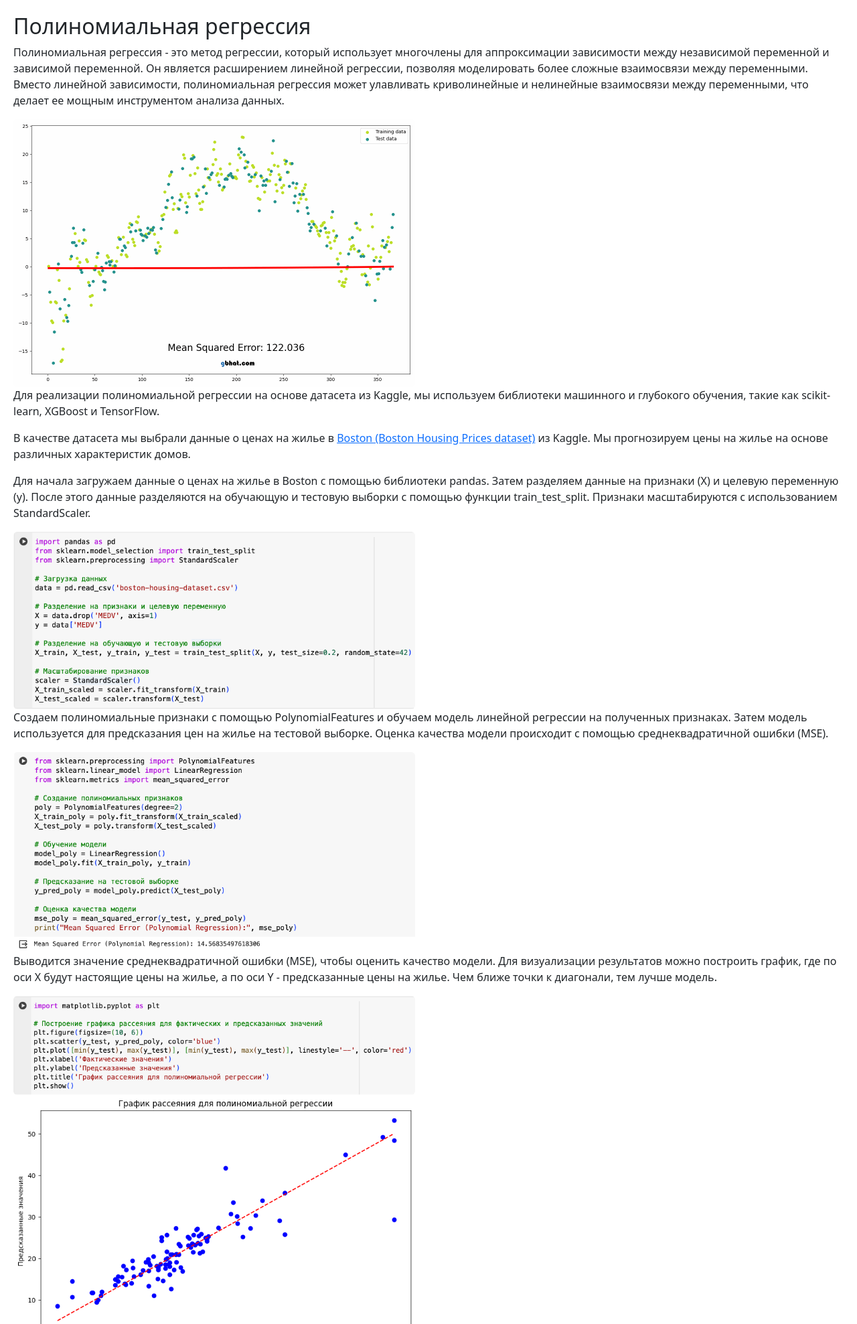
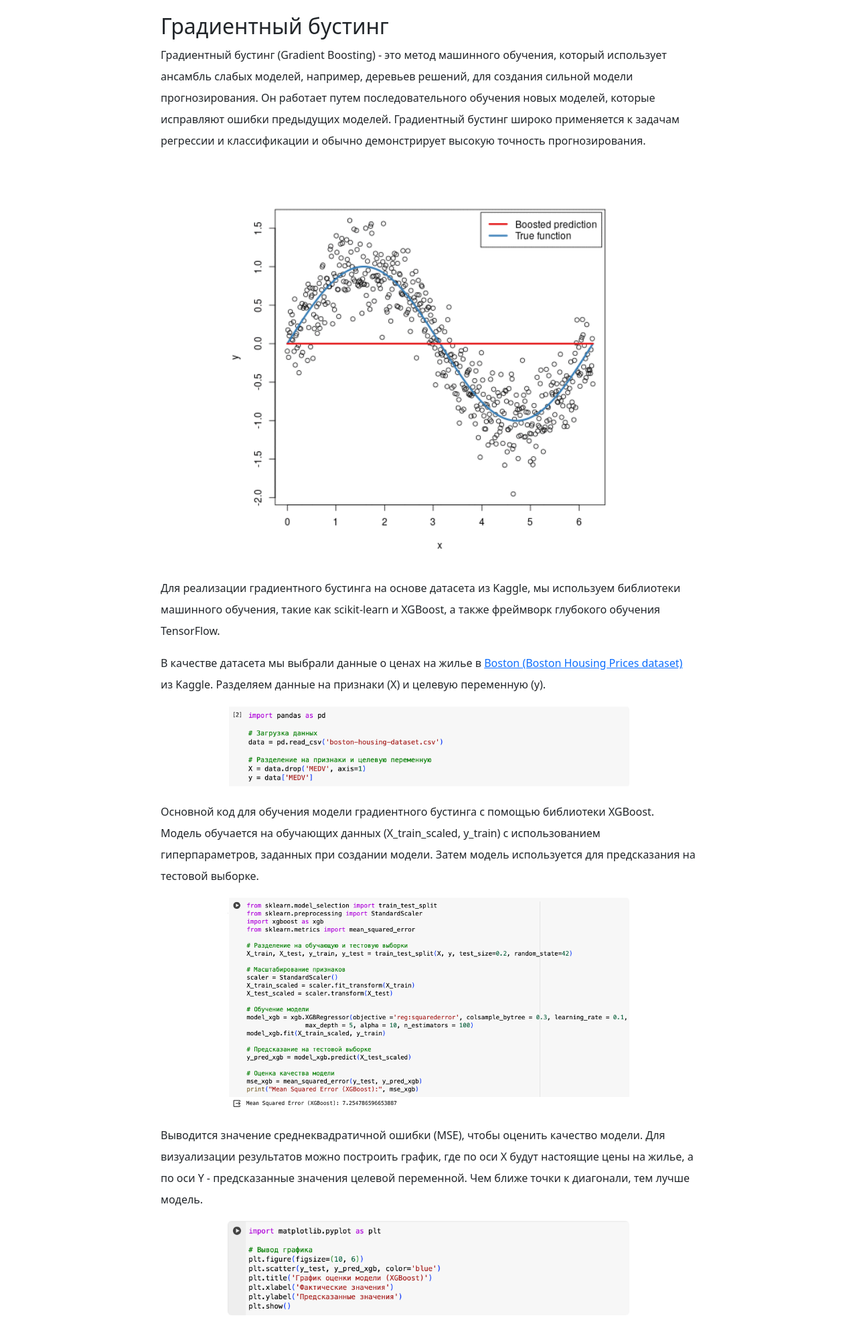
Before and after one commit to Beloglazovaaa/GeekGenius-blog-Django, a Django app: page /gradient-boosting/ in a window 1280 px wide. Shown: the part 56-2033 px from the top of the page at 67% size. Run offline with Django 3.2, Linux system fonts and the light colour scheme; some libraries are stand-ins or nearby versions.

Commit message:
add ml tasks

```diff
--- a/myblog/templates/myblog/block/navbar.html
+++ b/myblog/templates/myblog/block/navbar.html
@@ -23,7 +23,7 @@
             <ul class="dropdown-menu" aria-labelledby="navbarDropdownBlog">
               <li><a class="dropdown-item" href="{% url 'polynomial_regression' %}">Полиномиальная регрессия</a></li>
               <li><a class="dropdown-item" href="{% url 'gradient_boosting' %}">Градиентный бустинг</a></li>
-              <li><a class="dropdown-item" href="{% url 'polynomial_regression' %}">Рекурсивная нейронная сеть</a></li>
+              <li><a class="dropdown-item" href="{% url 'recurrent_neural_network' %}">Рекурсивная нейронная сеть</a></li>
             </ul>
           </li>
         </ul>
--- a/myblog/templates/myblog/gradient_boosting.html
+++ b/myblog/templates/myblog/gradient_boosting.html
@@ -5,51 +5,70 @@
 {% block content %}
   <style>
     .content-container {
-      margin: 20px; /* Отступы со всех сторон */
+      margin: 20px auto; /* Отступы со всех сторон и автоматическое выравнивание по центру */
+      line-height: 2; /* Здесь 1.5 - это множитель текущего размера шрифта */
+      max-width: 800px; /* Максимальная ширина контейнера */
+    }
+
+    .img-container {
+      display: flex;
+      justify-content: center; /* Выравнивание по горизонтали */
+      align-items: center; /* Выравнивание по вертикали */
+      margin-bottom: 20px; /* Дополнительный отступ снизу */
+    }
+
+    .img-container img {
+      max-width: 100%; /* Максимальная ширина изображения */
+      max-height: 100%; /* Максимальная высота изображения */
     }
   </style>
 
   <div class="content-container">
-    <h2>Полиномиальная регрессия</h2>
+    <h2>Градиентный бустинг</h2>
 
     <p>
-    Полиномиальная регрессия - это метод регрессии, который использует многочлены для аппроксимации зависимости между независимой переменной и зависимой переменной. Он является расширением линейной регрессии, позволяя моделировать более сложные взаимосвязи между переменными. Вместо линейной зависимости, полиномиальная регрессия может улавливать криволинейные и нелинейные взаимосвязи между переменными, что делает ее мощным инструментом анализа данных.
+    Градиентный бустинг (Gradient Boosting) - это метод машинного обучения, который использует ансамбль слабых моделей, например, деревьев решений, для создания сильной модели прогнозирования. Он работает путем последовательного обучения новых моделей, которые исправляют ошибки предыдущих моделей. Градиентный бустинг широко применяется к задачам регрессии и классификации и обычно демонстрирует высокую точность прогнозирования.
     </p>
 
-      <img class="img-fluid rounded " src="/media/pol_reg_gif.webp" alt="" width="600" height="400">
+    <div class="img-container">
+      <img class="img-fluid rounded" src="/media/1_boost_gif.webp" alt="" width="600" height="400">
+    </div>
 
     <p>
-      Для реализации полиномиальной регрессии на основе датасета из Kaggle, мы используем библиотеки машинного и глубокого обучения, такие как scikit-learn, XGBoost и TensorFlow.
+    Для реализации градиентного бустинга на основе датасета из Kaggle, мы используем библиотеки машинного обучения, такие как scikit-learn и XGBoost, а также фреймворк глубокого обучения TensorFlow.
     </p>
 
     <p>
-      В качестве датасета мы выбрали данные о ценах на жилье в <a href="https://www.kaggle.com/datasets/simpleparadox/bostonhousingdataset?resource=download">Boston (Boston Housing Prices dataset)</a> из Kaggle. Мы прогнозируем цены на жилье на основе различных характеристик домов.
+    В качестве датасета мы выбрали данные о ценах на жилье в <a href="https://www.kaggle.com/datasets/simpleparadox/bostonhousingdataset?resource=download">Boston (Boston Housing Prices dataset)</a> из Kaggle. Разделяем данные на признаки (X) и целевую переменную (y).
     </p>
 
+    <div class="img-container">
+      <img class="img-fluid rounded" src="/media/2_boost.png" alt="" width="600" height="400">
+    </div>
+
     <p>
-      Для начала загружаем данные о ценах на жилье в Boston с помощью библиотеки pandas. Затем разделяем данные на признаки (X) и целевую переменную (y). После этого данные разделяются на обучающую и тестовую выборки с помощью функции train_test_split. Признаки масштабируются с использованием StandardScaler.
+    Основной код для обучения модели градиентного бустинга с помощью библиотеки XGBoost. Модель обучается на обучающих данных (X_train_scaled, y_train) с использованием гиперпараметров, заданных при создании модели. Затем модель используется для предсказания на тестовой выборке.
     </p>
 
-    <img class="img-fluid rounded " src="/media/1_pol.png" alt="" width="600" height="400">
+    <div class="img-container">
+      <img class="img-fluid rounded" src="/media/3_boost.png" alt="" width="600" height="400">
+    </div>
+
     <p>
-      Создаем полиномиальные признаки с помощью PolynomialFeatures и обучаем модель линейной регрессии на полученных признаках. Затем модель используется для предсказания цен на жилье на тестовой выборке. Оценка качества модели происходит с помощью среднеквадратичной ошибки (MSE).
+    Выводится значение среднеквадратичной ошибки (MSE), чтобы оценить качество модели. Для визуализации результатов можно построить график, где по оси X будут настоящие цены на жилье, а по оси Y - предсказанные значения целевой переменной. Чем ближе точки к диагонали, тем лучше модель.
     </p>
 
-    <img class="img-fluid rounded " src="/media/2_pol.png" alt="" width="600" height="400">
+    <div class="img-container">
+      <img class="img-fluid rounded " src="/media/4_boost.png" alt="" width="600" height="400">
+    </div>
+    <p>
+
+    <div class="img-container">
+      <img class="img-fluid rounded" src="/media/5_boost.png" alt="" width="600" height="400">
+    </div>
 
     <p>
-      Выводится значение среднеквадратичной ошибки (MSE), чтобы оценить качество модели. Для визуализации результатов можно построить график, где по оси X будут настоящие цены на жилье, а по оси Y - предсказанные цены на жилье. Чем ближе точки к диагонали, тем лучше модель.
-    </p>
-
-    <img class="img-fluid rounded " src="/media/3_pol.png" alt="" width="600" height="400">
-
-    <p>
-
-    <img class="img-fluid rounded" src="/media/4_pol.png" alt="" width="600" height="400">
-
-    <p>
-
-      Таким образом, полиномиальная регрессия успешно применяется для прогнозирования цен на жилье в Boston на основе различных характеристик домов. Этот метод может быть полезен для рынка недвижимости и других областей, где нелинейные зависимости могут играть важную роль.
+    Вывод: Градиентный бустинг с использованием библиотеки XGBoost позволяет создать модель с высокой точностью прогнозирования. Оценка качества модели показала низкое значение среднеквадратичной ошибки, что указывает на хорошее качество предсказаний. График настоящих и предсказанных значений также демонстрирует, что модель достаточно точно предсказывает целевую переменную, что подтверждает ее эффективность в данной задаче.
     </p>
   </div>
 {% endblock %}
--- a/myblog/urls.py
+++ b/myblog/urls.py
@@ -1,6 +1,6 @@
 # myblog/urls.py
 from django.urls import path
-from .views import MainView, PostDetailView, SignUpView, SignInView, polynomial_regression_page, gradient_boosting_page  # Импортируйте представление polynomial_regression_page
+from .views import MainView, PostDetailView, SignUpView, SignInView, polynomial_regression_page, gradient_boosting_page, recurrent_neural_network_page  # Импортируйте представление polynomial_regression_page
 from django.contrib.auth.views import LogoutView
 from django.conf import settings
 
@@ -12,4 +12,5 @@ urlpatterns = [
     path('logout/', LogoutView.as_view(), name='logout'),
     path('polynomial-regression/', polynomial_regression_page, name='polynomial_regression'),
     path('gradient-boosting/', gradient_boosting_page, name='gradient_boosting'),
+    path('recurrent_neural_network/', recurrent_neural_network_page, name='recurrent_neural_network'),
 ]
--- a/myblog/views.py
+++ b/myblog/views.py
@@ -13,6 +13,9 @@ def polynomial_regression_page(request):
 
 def gradient_boosting_page(request):
     return render(request, 'myblog/gradient_boosting.html')
+
+def recurrent_neural_network_page(request):
+    return render(request, 'myblog/recurrent_neural_network.html')
 
 class MainView(View):
     def get(self, request, *args, **kwargs):
```
Also changed, not shown: myblog/templates/myblog/polynomial_regression.html (+29 -13 lines), myblog/templates/myblog/recurrent_neural_network.html (added, +87 -0 lines), db.sqlite3, media/1_boost_gif.webp (added), media/1_neu_gif.webp (added), media/2_boost.png (added), media/2_neu.png (added), media/3_boost.png (added), media/3_neu.png (added), media/4_boost.png (added), media/4_neu.png (added), media/5_boost.png (added), media/5_neu.png (added), media/6_neu.png (added), 1 more files.
